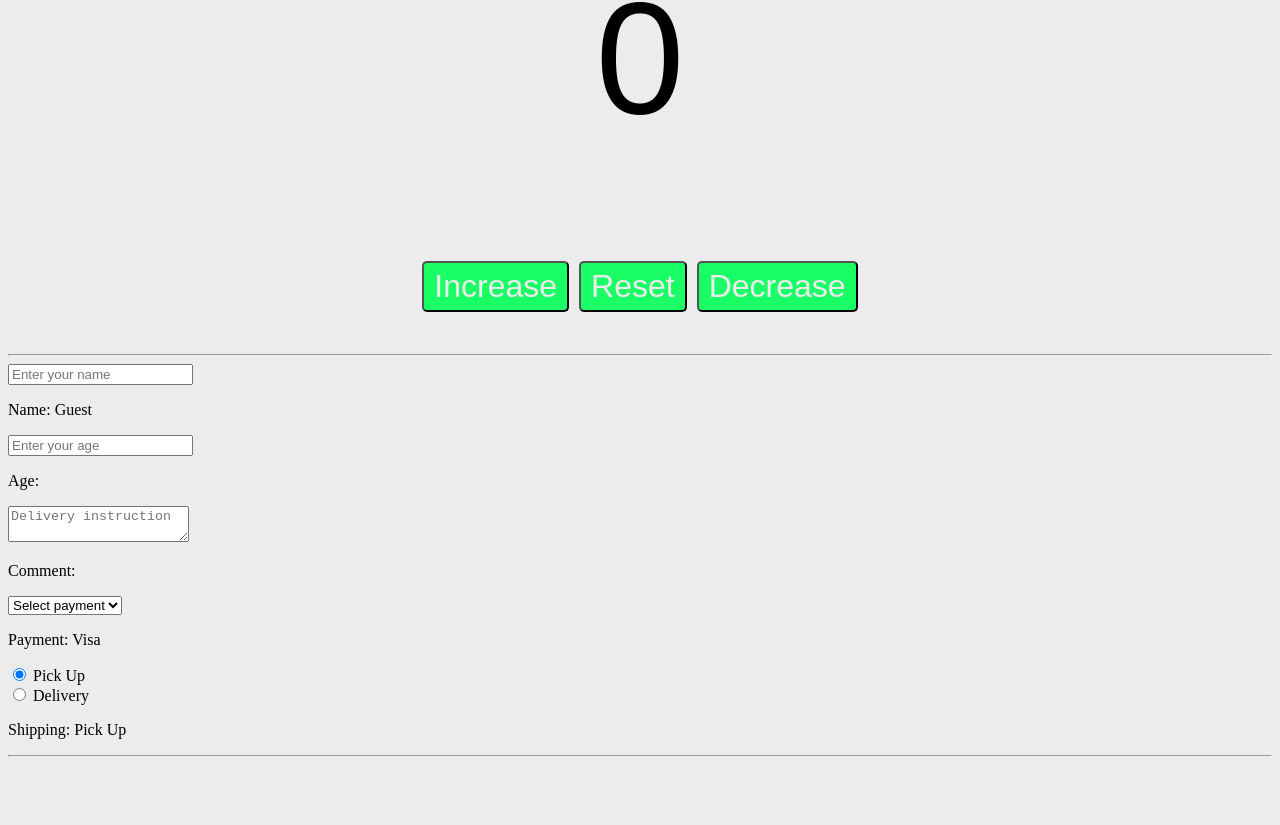
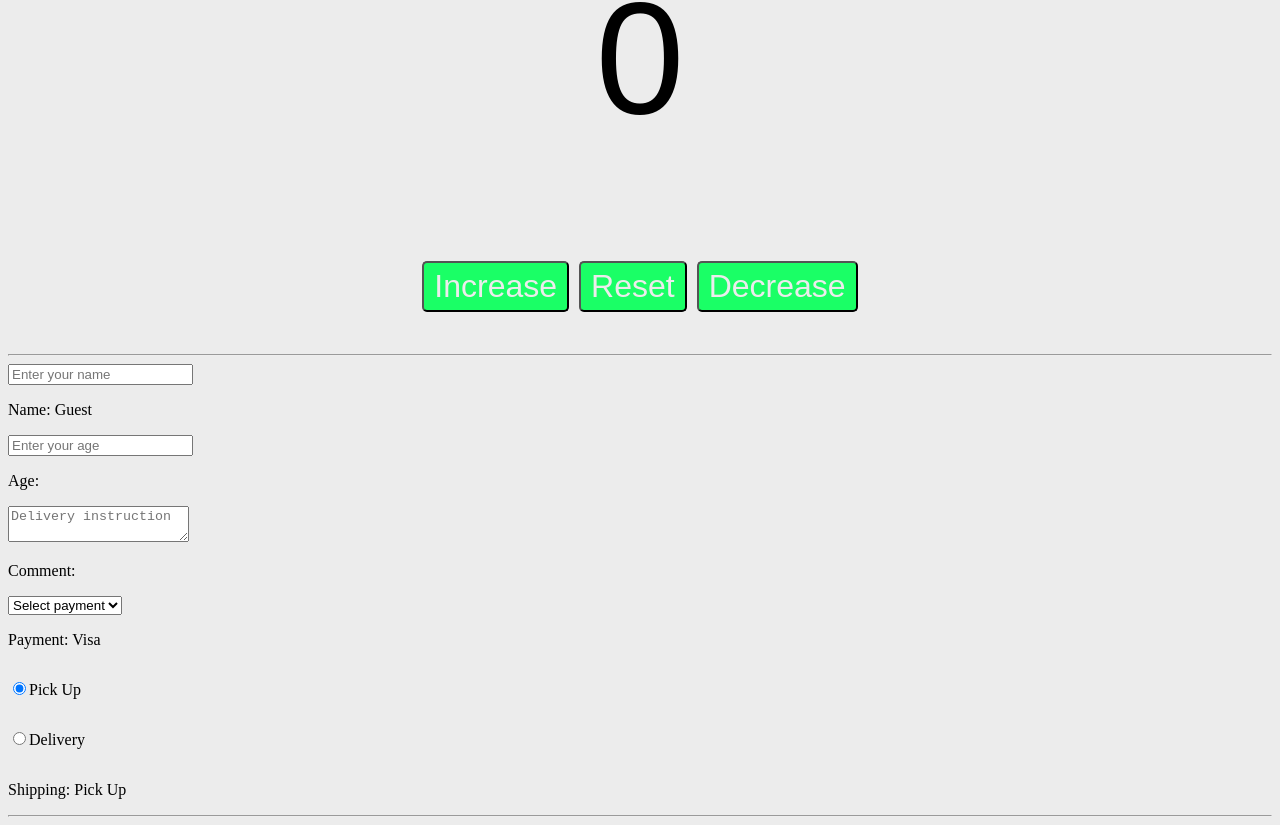
Before and after one commit to Defenseman/react_full_course, a React (Vite) app in the folder my_react_project/: page / in a window 1280 px wide. Shown: the part 2376-3201 px from the top of the page. Before the commit the page ends 3141 px from the top, so only its background shows below. Built offline with nearby package versions, Linux system fonts and the light colour scheme.

Commit message:
onChange

```diff
--- a/my_react_project/src/components/onChange/onChange.jsx
+++ b/my_react_project/src/components/onChange/onChange.jsx
@@ -1,3 +1,7 @@
+// onChange = event handler used primarily with form elements
+//            ex. <input>, <textarea>, <select>, <radio>
+//            Triggers a function every time the value of the input changes
+
 import React, {useState} from 'react';
 
 function OnChangeComponent() {
@@ -39,11 +43,16 @@ function OnChangeComponent() {
             </select>
             <p>Payment: {payment}</p>
             <label>
-                <input type='radio' value='Pick Up' checked={shipping === 'Pick Up'} onChange={shippingMethod}/> Pick Up<br/>
-                <input type='radio' value='Delivery' checked={shipping === 'Delivery'} onChange={shippingMethod}/> Delivery
+                <input type='radio' value='Pick Up' checked={shipping === 'Pick Up'} onChange={shippingMethod}
+                       style={{display: "inline-block"}}/>
+                <p style={{display: "inline-block", cursor: "pointer"}}>Pick Up</p><br/>
+            </label>
+            <label>
+                <input type='radio' value='Delivery' checked={shipping === 'Delivery'} onChange={shippingMethod}
+                       style={{display: "inline-block"}}/>
+                <p style={{display: "inline-block", cursor: "pointer"}}>Delivery</p>
                 <p>Shipping: {shipping}</p>
             </label>
-
         </>
     )
 }
```
